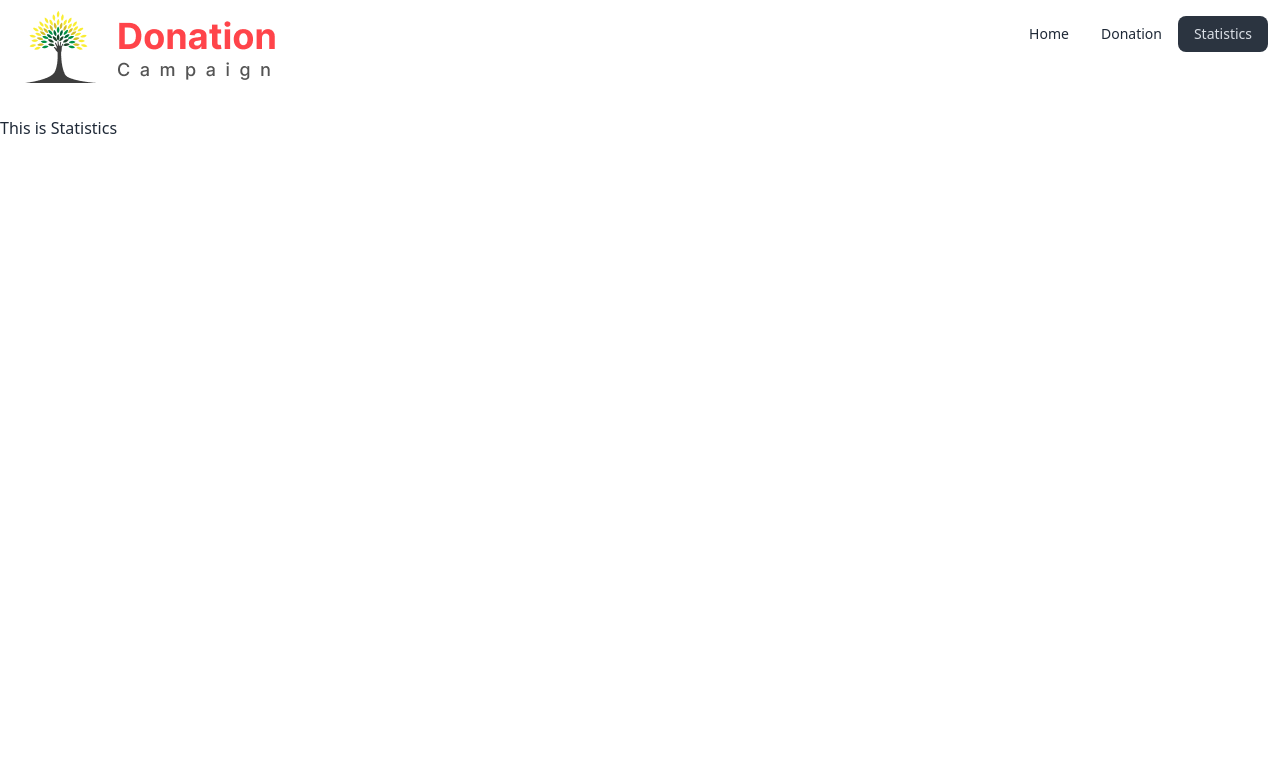
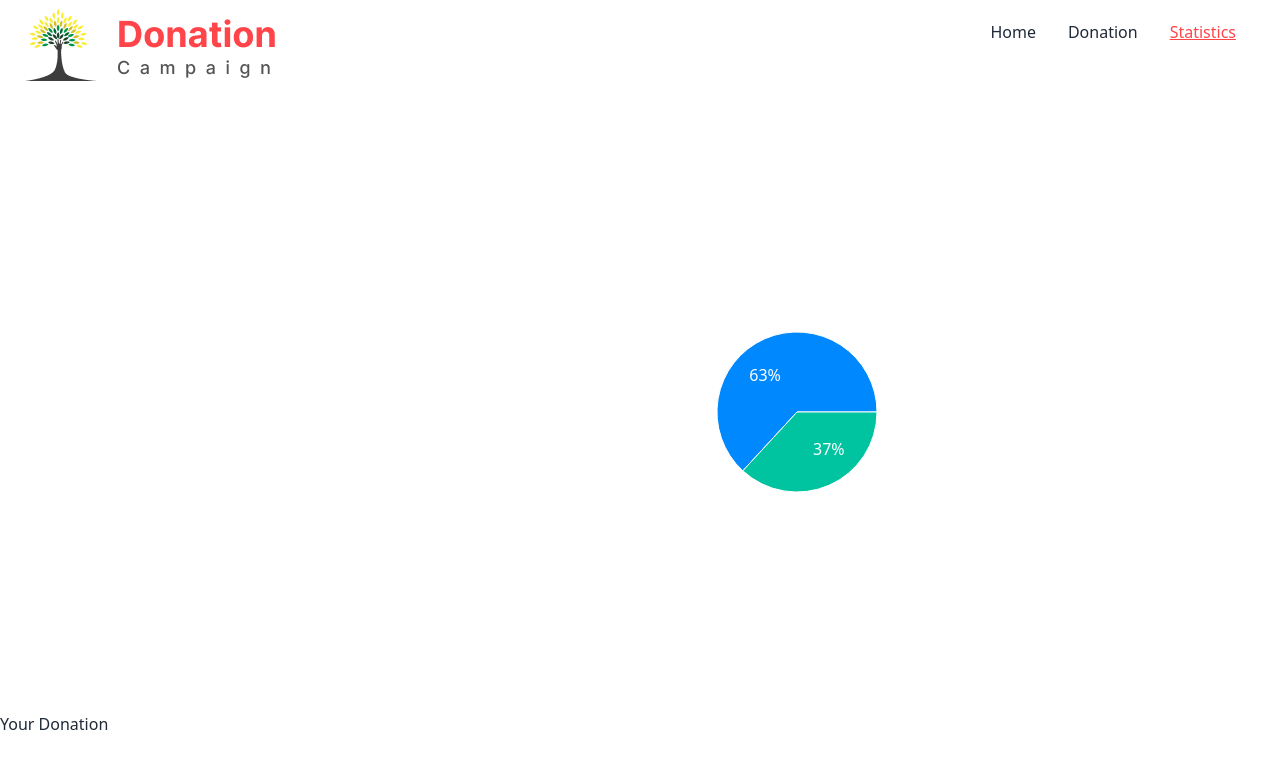
Before and after one commit to nayan5572/assignment-8-client, a React (Vite) app: page /statistics in a window 1280 px wide. Shown: the top 768 px of the page. Built offline with nearby package versions, Linux system fonts and the light colour scheme.

Commit message:
create and update navbar active color

```diff
--- a/package.json
+++ b/package.json
@@ -10,11 +10,17 @@
     "preview": "vite preview"
   },
   "dependencies": {
+    "@emotion/react": "^11.11.1",
+    "@emotion/styled": "^11.11.0",
+    "@mui/material": "^5.14.11",
+    "chart.js": "^4.4.0",
     "localforage": "^1.10.0",
     "match-sorter": "^6.3.1",
     "react": "^18.2.0",
+    "react-chartjs-2": "^5.2.0",
     "react-dom": "^18.2.0",
     "react-router-dom": "^6.16.0",
+    "recharts": "^2.8.0",
     "sort-by": "^1.2.0",
     "sweetalert2": "^11.7.29"
   },
--- a/src/components/Applied/Applied.jsx
+++ b/src/components/Applied/Applied.jsx
@@ -1,4 +1,3 @@
-
 const Applied = ({ product }) => {
 
 
--- a/src/components/Donation/Donation.jsx
+++ b/src/components/Donation/Donation.jsx
@@ -35,7 +35,9 @@ const Donation = () => {
                 }
             </div>
             <div className="mt-10 mb-4 text-center">
-                <button onClick={()=> setDataLength(dataLength.length)} className="bg-[#009444] py-4 px-7 rounded-lg font-semibold text-white">See All</button>
+                <div className={dataLength === item.length && 'hidden'}>
+                    <button onClick={() => setDataLength(dataLength.length)} className="bg-[#009444] py-4 px-7 rounded-lg font-semibold text-white">See All</button>
+                </div>
             </div>
         </div>
     );
--- a/src/components/Navbar/Navbar.jsx
+++ b/src/components/Navbar/Navbar.jsx
@@ -11,10 +11,10 @@ const Navbar = () => {
                 </Link>
             </div>
             <div className="flex-none">
-                <ul className="menu menu-horizontal px-1">
-                    <li><NavLink to='/'>Home</NavLink></li>
-                    <li><NavLink to='/donation'>Donation</NavLink></li>
-                    <li><NavLink to='/statistics'>Statistics</NavLink></li>
+                <ul className="menu-horizontal px-1">
+                    <li><NavLink className='mr-8' activeClassName='active:text-red-600' to='/'>Home</NavLink></li>
+                    <li ><NavLink className='mr-8' activeClassName='active:text-red-600' to='/donation'>Donation</NavLink></li>
+                    <li><NavLink className='mr-8' activeClassName='active:text-red-600' to='/statistics'>Statistics</NavLink></li>
                 </ul>
             </div>
         </div>
--- a/src/components/ProductDetails/ProductDetails.jsx
+++ b/src/components/ProductDetails/ProductDetails.jsx
@@ -1,7 +1,7 @@
 import { useLoaderData, useParams } from "react-router-dom";
-import Swal from 'sweetalert2/dist/sweetalert2.js'
+import Swal from 'sweetalert2/dist/sweetalert2.js';
 
-import 'sweetalert2/src/sweetalert2.scss'
+import 'sweetalert2/src/sweetalert2.scss';
 import { saveProductApplication } from "../../utility/utility";
 
 const ProductDetails = () => {
@@ -27,9 +27,9 @@ const ProductDetails = () => {
     return (
         <div className="">
             <div className="relative">
-                <img src={item.picture} alt="Image" className="w-full h-auto" />
-                <div className="absolute inset-x-0 bottom-0 bg-black opacity-50 h-36"></div>
-                <div className="absolute bottom-0 left-0 right-0 py-9">
+                <img src={item.picture} alt="Image" className="w-[1320px] h-[700px] mx-auto" />
+                <div className="absolute inset-x-0 bottom-0 bg-black opacity-50 h-36 w-[1320px] mx-auto"></div>
+                <div className="absolute bottom-0 left-28 right-0 py-9">
                     <button onClick={handleSweetAlert} style={{backgroundColor: textColor}} className="rounded-lg ml-9 py-4 px-6 text-white">Donate ${item.price}</button>
                 </div>
             </div>
--- a/src/components/Statistics/Statistics.jsx
+++ b/src/components/Statistics/Statistics.jsx
@@ -1,8 +1,55 @@
+// import { useLoaderData } from 'react-router-dom';
+import { PieChart, Pie, Cell } from 'recharts';
+import { getStorageProductApplication, saveProductApplication } from '../../utility/utility';
+
+
+// const data = [
+//     { name: 'Group A', value: 400 },
+//     { name: 'Group B', value: 100 },
+// ];
+
+const COLORS = ['#0088FE', '#00C49F', '#FFBB28', '#FF8042'];
+
+const RADIAN = Math.PI / 180;
+const renderCustomizedLabel = ({ cx, cy, midAngle, innerRadius, outerRadius, percent }) => {
+    const radius = innerRadius + (outerRadius - innerRadius) * 0.5;
+    const x = cx + radius * Math.cos(-midAngle * RADIAN);
+    const y = cy + radius * Math.sin(-midAngle * RADIAN);
+
+    return (
+        <text x={x} y={y} fill="white" textAnchor={x > cx ? 'start' : 'end'} dominantBaseline="central">
+            {`${(percent * 100).toFixed(0)}%`}
+        </text>
+    );
+};
 
 const Statistics = () => {
+
+    const data = [
+        { name: 'Group A', value: 12 },
+        { name: 'Group B', value: 7 },
+    ];
+
+
     return (
-        <div>
-            <h2>This is Statistics</h2>
+        <div className=''>
+            <PieChart width={1000} height={600}>
+                <Pie
+                    data={data}
+                    cx="80%"
+                    cy="50%"
+                    labelLine={false}
+                    label={renderCustomizedLabel}
+                    outerRadius={80}
+                    fill="#8884d8"
+                    dataKey="value"
+                >
+                    {data.map((entry, index) => (
+                        <Cell key={`cell-${index}`} fill={COLORS[index % COLORS.length]} />
+                    ))}
+                </Pie>
+            </PieChart>
+            <h3>Your Donation</h3>
         </div>
     );
 };
--- a/src/index.css
+++ b/src/index.css
@@ -1,3 +1,9 @@
 @tailwind base;
 @tailwind components;
 @tailwind utilities;
+
+
+.active{
+    color: #FF444A;
+    text-decoration: underline;
+}
--- a/src/main.jsx
+++ b/src/main.jsx
@@ -29,7 +29,8 @@ const router = createBrowserRouter([
       },
       {
         path: '/statistics',
-        element: <Statistics></Statistics>
+        element: <Statistics></Statistics>,
+        loader: () => fetch('/donate.json')
       },
       {
         path: '/category',
```
Also changed, not shown: src/components/Cate/Cate.jsx (+0 -9 lines), 2 other files (tests, documents, lock files or other folders).
